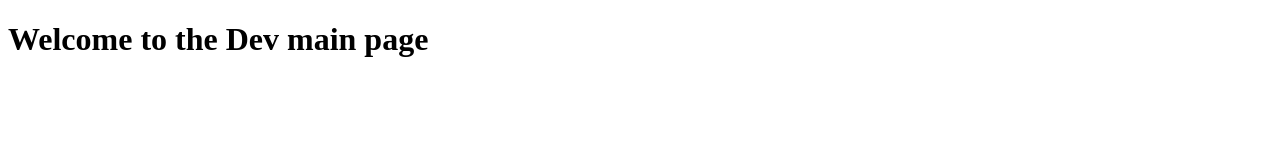
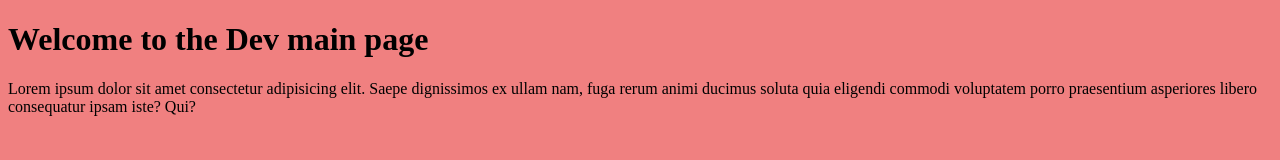
Before and after one commit to RAJPAL18/git-Devops, a plain HTML site: page Dev main/index.html in a window 1280 px wide. Drawn offline with Linux system fonts and the light colour scheme.

Commit message:
added background

```diff
--- a/Dev main/index.html
+++ b/Dev main/index.html
@@ -5,8 +5,9 @@
     <meta name="viewport" content="width=device-width, initial-scale=1.0">
     <title>Dev main</title>
 </head>
-<body>
+<body style="background-color: lightcoral;">
     <h1>Welcome to the Dev main page</h1>
+    <p>Lorem ipsum dolor sit amet consectetur adipisicing elit. Saepe dignissimos ex ullam nam, fuga rerum animi ducimus soluta quia eligendi commodi voluptatem porro praesentium asperiores libero consequatur ipsam iste? Qui?</p>
 
 </body>
 </html>
```
